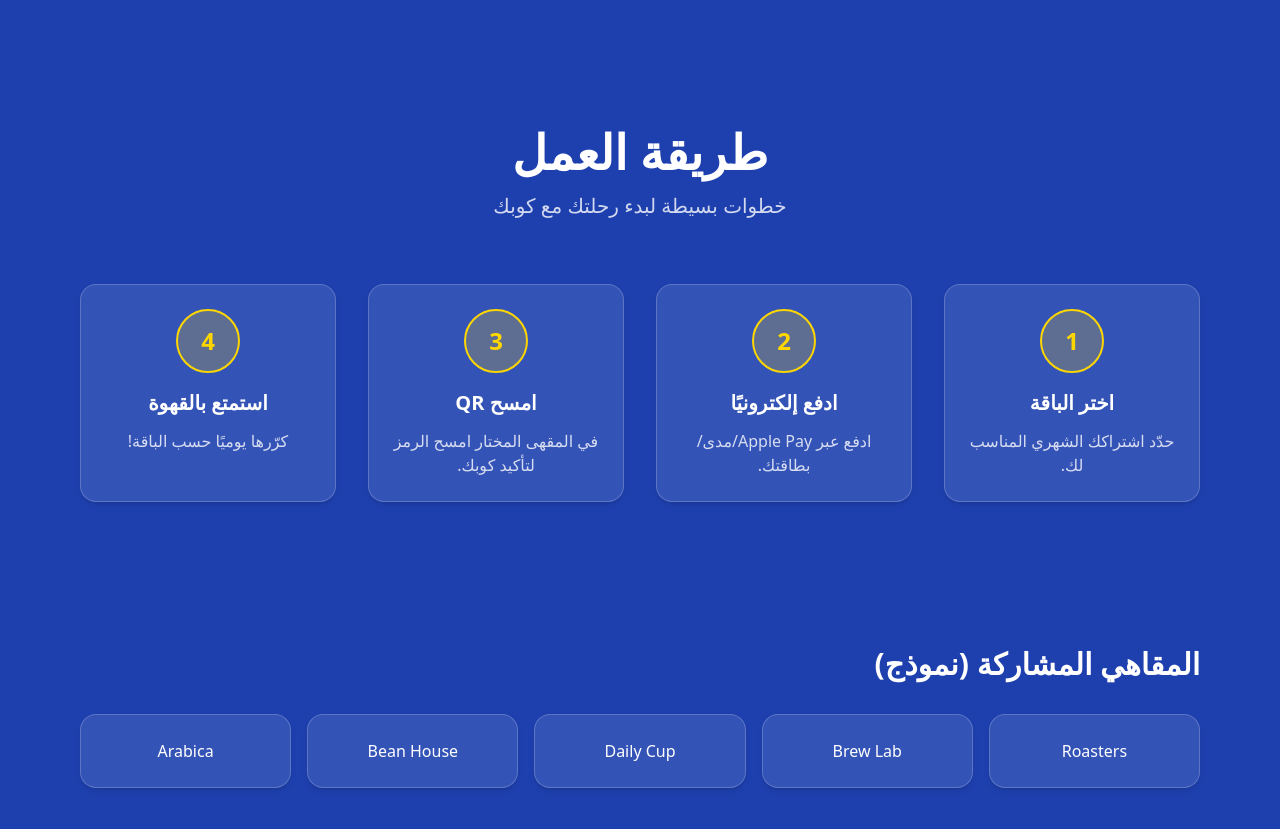
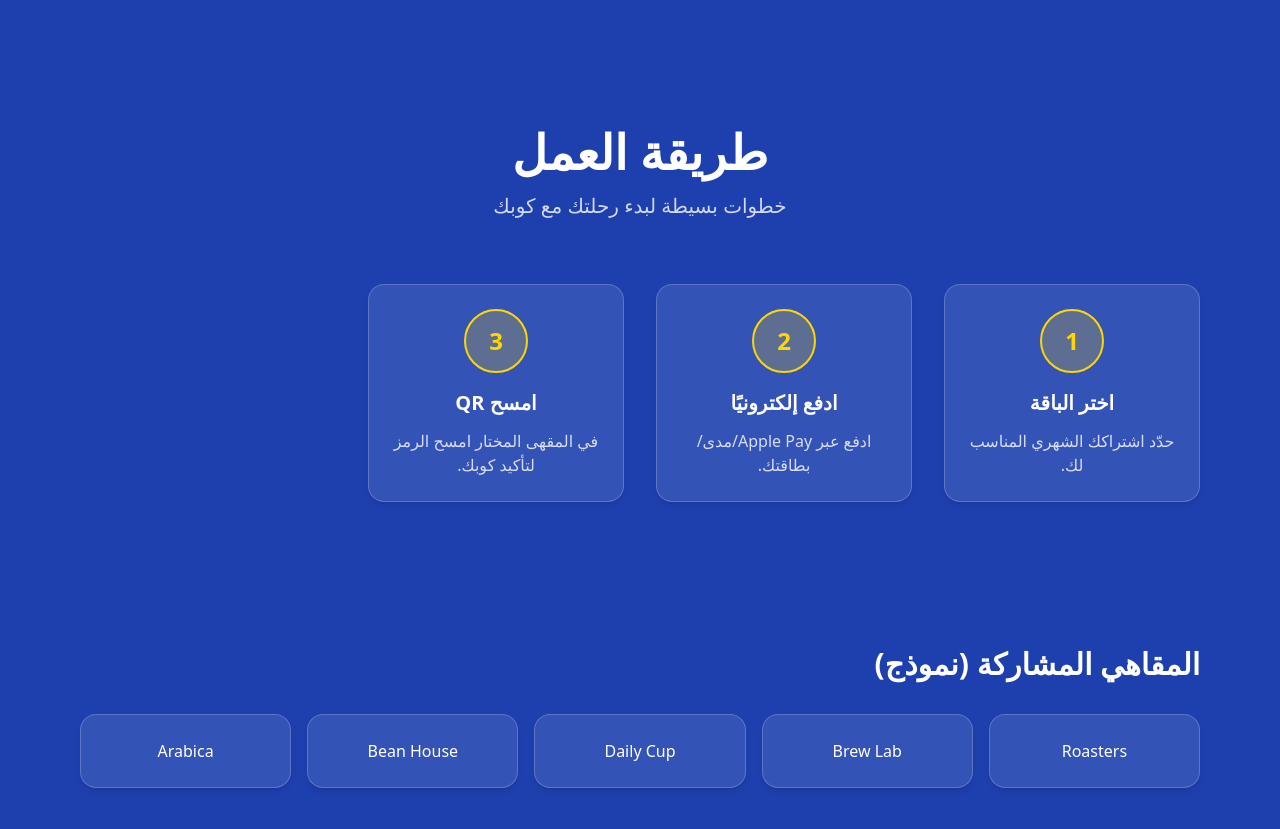
Before and after one commit to beshr1999x/kobek.sa, a Next.js app: page / in a window 1280 px wide. Shown: the part 1380-2209 px from the top of the page. Built offline with nearby package versions, Linux system fonts and the light colour scheme.

Commit message:
Update Hero description - remove 'المقاهي المشاركة' text

```diff
--- a/app/(sections)/Hero.js
+++ b/app/(sections)/Hero.js
@@ -69,7 +69,6 @@ export default function Hero(){
             <br />
             من القهوة بسعر مخقض في
             <br />
-            المقاهي المشاركة
           </p>
 
           {/* CTA Button */}
--- a/app/(sections)/How.js
+++ b/app/(sections)/How.js
@@ -2,7 +2,6 @@ const steps = [
   { n: 1, t: "اختر الباقة", d: "حدّد اشتراكك الشهري المناسب لك." },
   { n: 2, t: "ادفع إلكترونيًا", d: "ادفع عبر Apple Pay/مدى/بطاقتك." },
   { n: 3, t: "امسح QR", d: "في المقهى المختار امسح الرمز لتأكيد كوبك." },
-  { n: 4, t: "استمتع بالقهوة", d: "كرّرها يوميًا حسب الباقة!" },
 ];
 export default function How(){
   return (
```
